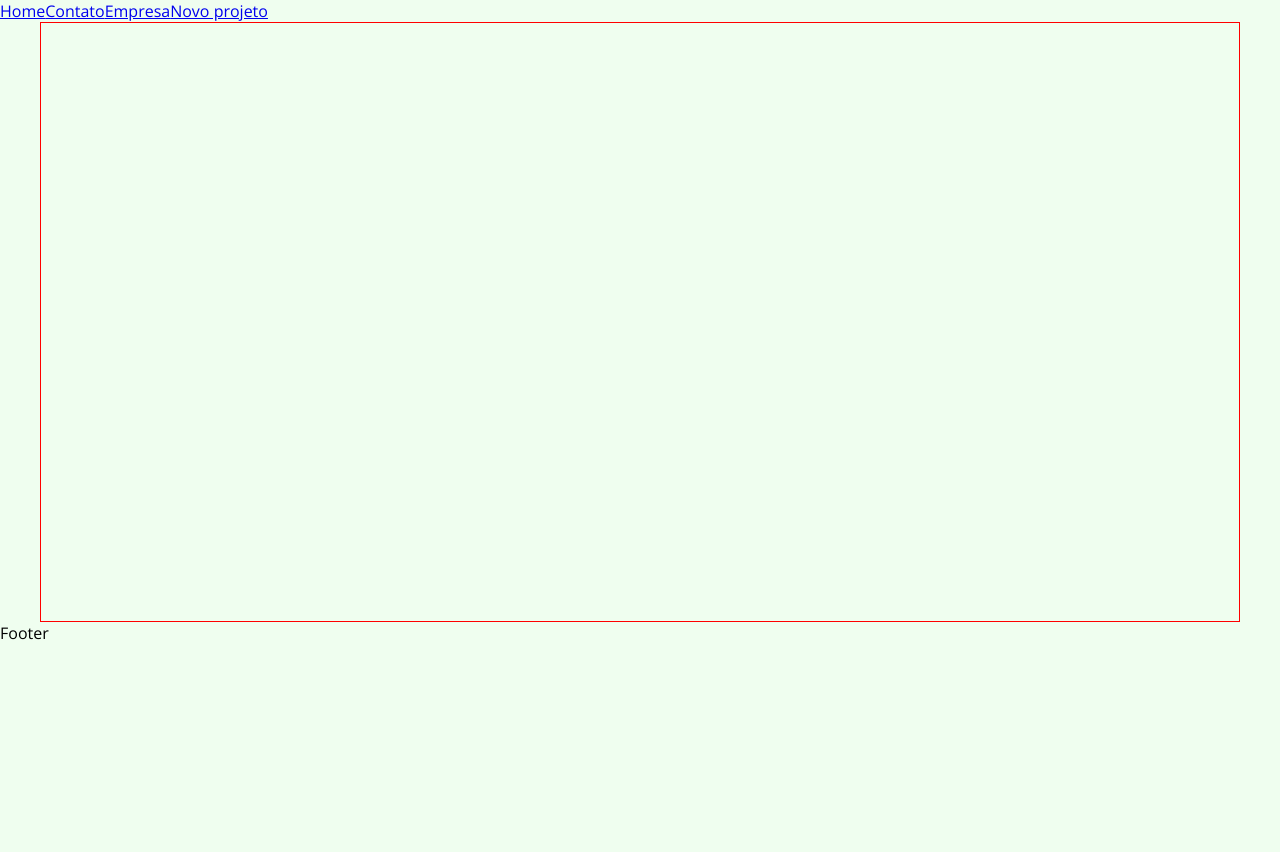
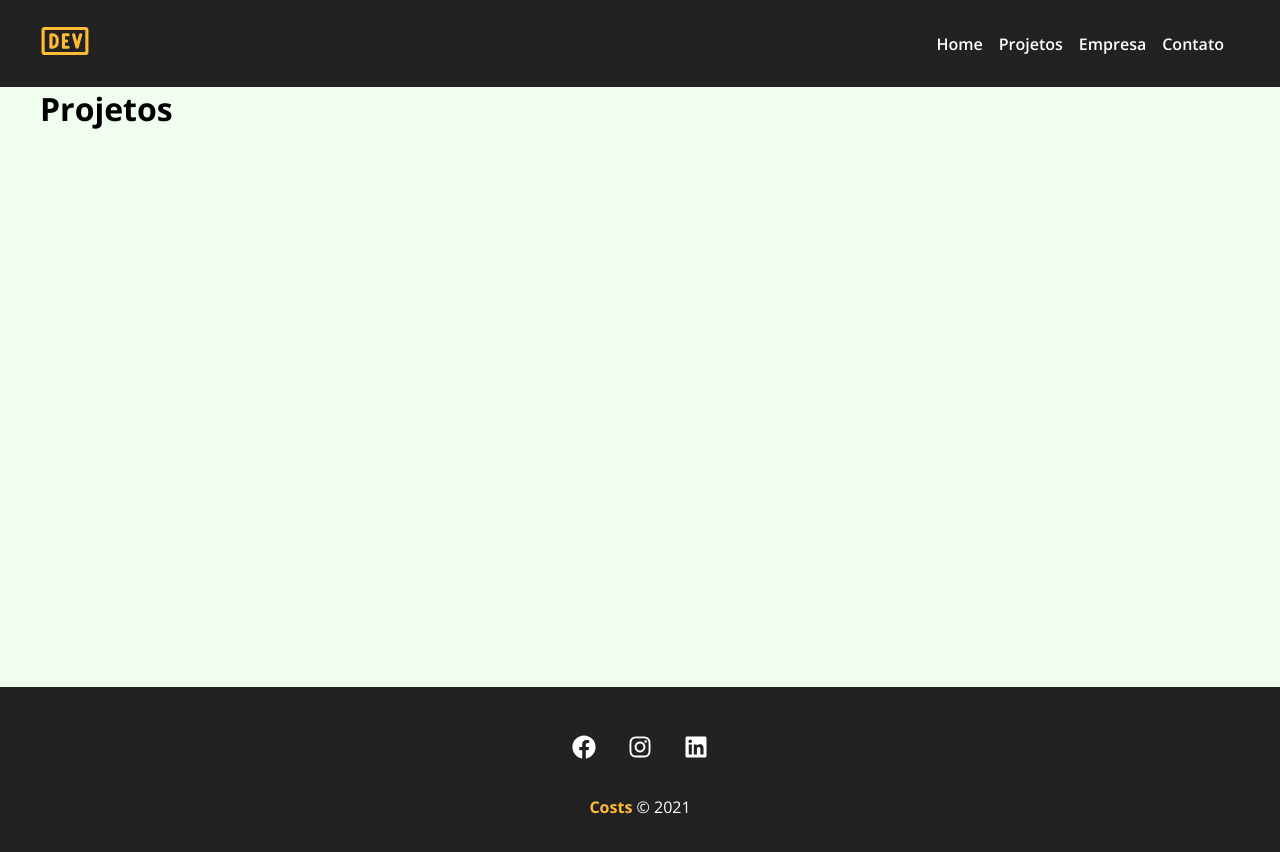
Before and after one commit to Felipe-Monte/project-costs-react, a React (Create React App) app: page /projects in a window 1280 px wide. Shown: the top 852 px of the page. Before the commit the page ends 800 px from the top, so only its background shows below. Built offline with nearby package versions, Linux system fonts and the light colour scheme.

Commit message:
style footer

```diff
--- a/src/App.js
+++ b/src/App.js
@@ -1,30 +1,32 @@
 import { BrowserRouter as Router, Routes, Route, Link } from 'react-router-dom'
+
+import Navbar from './components/layout/Navbar'
 
 import Container from './components/layout/Container'
 
 import Home from './pages/Home'
+import Projects from './pages/Projects'
 import Company from './pages/Company'
 import Contact from './pages/Contact'
 import NewProject from './pages/NewProject'
 
+import Footer from './components/layout/Footer'
+
 function App() {
   return (
     <Router>
-      <ul>
-        <Link to="/">Home</Link>
-        <Link to="/contact">Contato</Link>
-        <Link to="/company">Empresa</Link>
-        <Link to="/newproject">Novo projeto</Link>
-      </ul>
-      <Container customClass="min-height">
+      <Navbar />
+
+      <Container customClass="min_height">
         <Routes>
           <Route path="/" element={<Home />} />
-          <Route path="/Company" element={<Company />} />
-          <Route path="/Contact" element={<Contact />} />
-          <Route path="/NewProject" element={<NewProject />} />
+          <Route path="/projects" element={<Projects />} />
+          <Route path="/company" element={<Company />} />
+          <Route path="/contact" element={<Contact />} />
+          <Route path="/newproject" element={<NewProject />} />
         </Routes>
       </Container>
-      <p>Footer</p>
+      <Footer />
     </Router>
   )
 }
--- a/src/components/layout/Container.module.css
+++ b/src/components/layout/Container.module.css
@@ -1,4 +1,3 @@
-
 .container {
   width: 1200px;
   margin: 0 auto;
@@ -6,11 +5,9 @@
   display: flex;
   justify-content: space-between;
   flex-wrap: wrap;
-
-  border: 1px solid red;
 }
 
-.min-height {
+.min_height {
   min-height: 75%;
 }
 
--- /dev/null
+++ b/src/components/layout/Footer.js
@@ -0,0 +1,18 @@
+import { FaFacebook, FaInstagram, FaLinkedin } from 'react-icons/fa'
+
+import styles from './Footer.module.css'
+
+function Footer() {
+  return (
+    <footer className={styles.footer}>
+      <ul className={styles.social_list}>
+        <li><FaFacebook /></li>
+        <li><FaInstagram /></li>
+        <li><FaLinkedin /></li>
+      </ul>
+      <p className={styles.copy_right}><span>Costs</span> &copy; 2021</p>
+    </footer>
+  )
+}
+
+export default Footer
--- /dev/null
+++ b/src/components/layout/Footer.module.css
@@ -0,0 +1,34 @@
+.footer {
+  background-color: #222;
+  color: white;
+  padding: 3em;
+  text-align: center;
+}
+
+.social_list {
+  display: flex;
+  justify-content: center;
+  list-style: none;
+}
+
+.social_list li {
+  margin: 0 1em;
+}
+
+.social_list li:hover {
+  color: #ffbb33;
+}
+
+.social_list svg{
+  font-size: 1.5em;
+  cursor: pointer;
+}
+
+.copy_right {
+  margin-top: 2em;
+}
+
+.copy_right span {
+  font-weight: bold;
+  color: #ffbb33;
+}
--- /dev/null
+++ b/src/components/layout/Navbar.js
@@ -0,0 +1,34 @@
+import { Link } from "react-router-dom"
+import { PiDevToLogo } from "react-icons/pi";
+
+import Container from './Container'
+
+import styles from './Navbar.module.css'
+
+function Navbar() {
+  return (
+    <nav className={styles.navbar}>
+      <Container>
+        <Link>
+          <PiDevToLogo className={styles.logo}/>
+        </Link>
+        <ul className={styles.list}>
+          <li className={styles.item}>
+            <Link to="/">Home</Link>
+          </li>
+          <li className={styles.item}>
+            <Link to="/projects">Projetos</Link>
+          </li>
+          <li className={styles.item}>
+            <Link to="/company">Empresa</Link>
+          </li>
+          <li className={styles.item}>
+            <Link to="/contact">Contato</Link>
+          </li>
+        </ul>
+      </Container>
+    </nav>
+  )
+}
+
+export default Navbar
--- /dev/null
+++ b/src/components/layout/Navbar.module.css
@@ -0,0 +1,32 @@
+.navbar {
+  display: flex;
+  justify-content: space-between;
+  background-color: #222;
+  padding: 1em;
+}
+
+.list {
+  display: flex;
+  list-style: none;
+  align-items: center;
+}
+
+.item {
+  margin-right: 1em;
+  font-weight: 600;
+}
+
+.item a {
+  color: #fff;
+  text-decoration: none;
+}
+
+.item a:hover {
+  color: #ffbb33;
+}
+
+.logo {
+  color: #ffbb33;
+  width: 50px;
+  height: 50px;
+}
--- /dev/null
+++ b/src/pages/Projects.js
@@ -0,0 +1,8 @@
+
+function Projects(){
+  return(
+    <h1>Projetos</h1>
+  )
+}
+
+export default Projects
```
